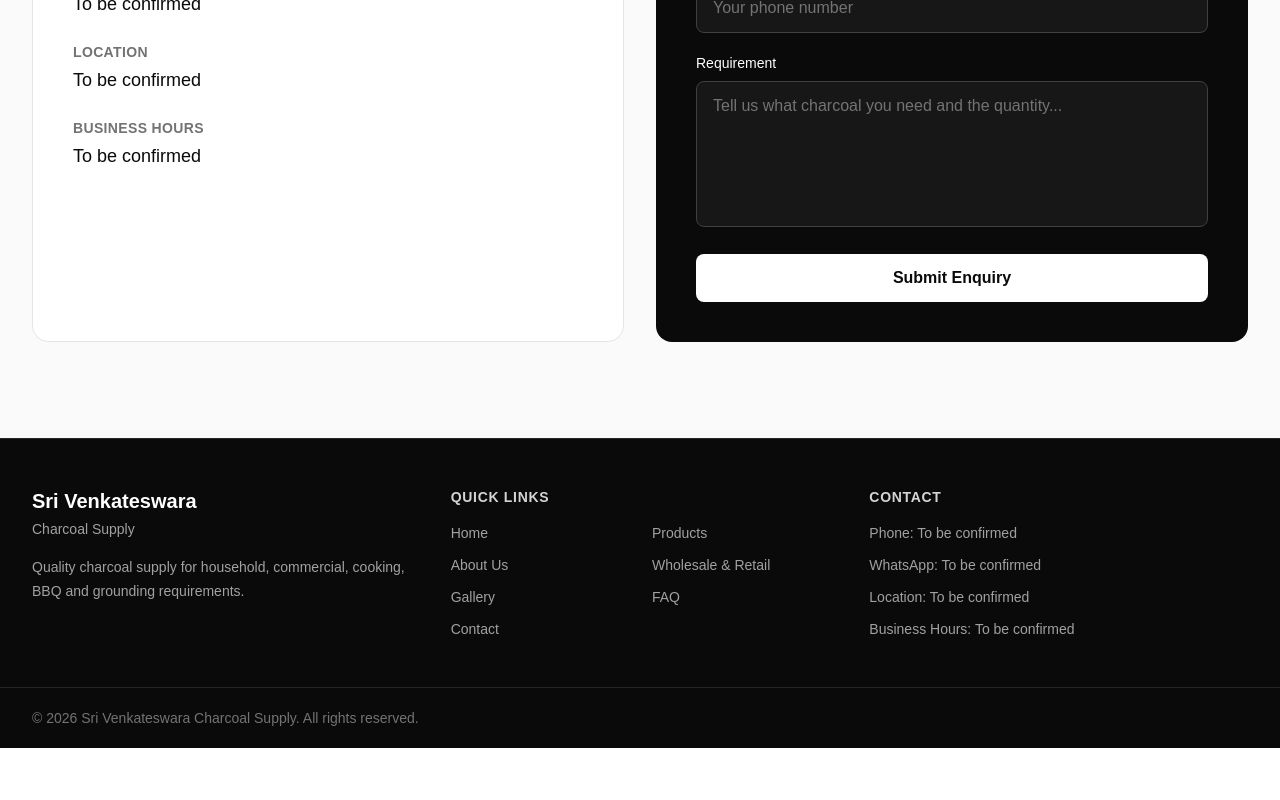
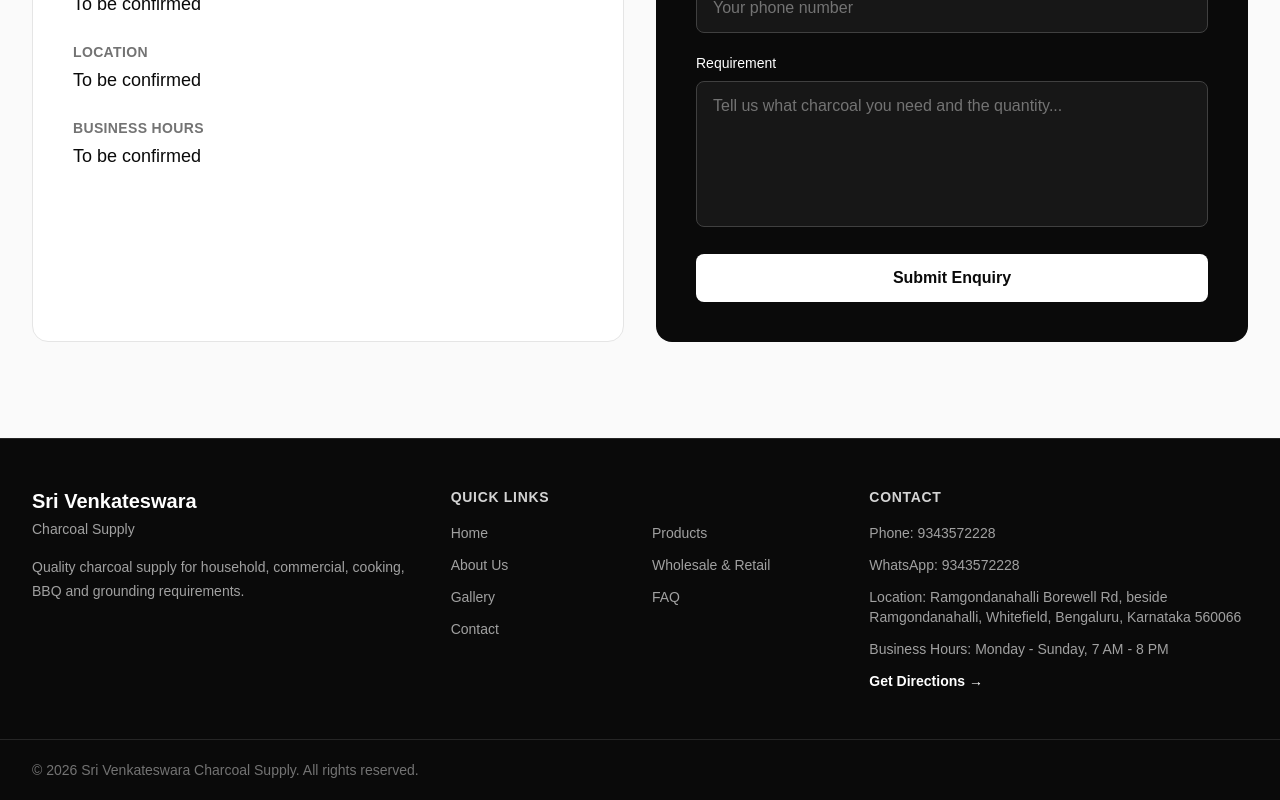
Before and after one commit to Narendra-Git1/sri-venkateswara-charcoal-supply, a React (Vite) app: page / in a window 1280 px wide. Shown: the part 5823-6623 px from the top of the page. Before the commit the page ends 6571 px from the top, so only its background shows below. Built offline with nearby package versions, Linux system fonts and the light colour scheme.

Commit message:
feat: add contact details to footer

```diff
--- a/src/components/layout/Footer.jsx
+++ b/src/components/layout/Footer.jsx
@@ -1,8 +1,11 @@
+import { business } from "../../data/business"
+
 function Footer() {
   return (
     <footer className="border-t border-neutral-800 bg-neutral-950 text-white">
       <div className="mx-auto grid max-w-7xl gap-10 px-4 py-12 sm:px-6 md:grid-cols-3 lg:px-8">
 
+        {/* Business */}
         <div>
           <h2 className="text-xl font-bold">
             Sri Venkateswara
@@ -18,6 +21,7 @@
           </p>
         </div>
 
+        {/* Quick Links */}
         <div>
           <h3 className="text-sm font-semibold uppercase tracking-wider text-neutral-300">
             Quick Links
@@ -28,42 +32,76 @@
               Home
             </a>
 
-            <a href="#products" className="text-sm text-neutral-400 hover:text-white">
+            <a href="/products" className="text-sm text-neutral-400 hover:text-white">
               Products
             </a>
 
-            <a href="#about" className="text-sm text-neutral-400 hover:text-white">
+            <a href="/about" className="text-sm text-neutral-400 hover:text-white">
               About Us
             </a>
 
-            <a href="#wholesale" className="text-sm text-neutral-400 hover:text-white">
+            <a
+              href="/wholesale-retail"
+              className="text-sm text-neutral-400 hover:text-white"
+            >
               Wholesale & Retail
             </a>
 
-            <a href="#gallery" className="text-sm text-neutral-400 hover:text-white">
+            <a href="/gallery" className="text-sm text-neutral-400 hover:text-white">
               Gallery
             </a>
 
-            <a href="#faq" className="text-sm text-neutral-400 hover:text-white">
+            <a href="/faq" className="text-sm text-neutral-400 hover:text-white">
               FAQ
             </a>
 
-            <a href="#contact" className="text-sm text-neutral-400 hover:text-white">
+            <a href="/contact" className="text-sm text-neutral-400 hover:text-white">
               Contact
             </a>
           </div>
         </div>
 
+        {/* Contact */}
         <div>
           <h3 className="text-sm font-semibold uppercase tracking-wider text-neutral-300">
             Contact
           </h3>
 
           <div className="mt-4 space-y-3 text-sm text-neutral-400">
-            <p>Phone: To be confirmed</p>
-            <p>WhatsApp: To be confirmed</p>
-            <p>Location: To be confirmed</p>
-            <p>Business Hours: To be confirmed</p>
+
+            <a
+              href={`tel:${business.phone}`}
+              className="block hover:text-white"
+            >
+              Phone: {business.phone}
+            </a>
+
+            <a
+              href={`https://wa.me/${business.whatsapp}`}
+              target="_blank"
+              rel="noreferrer"
+              className="block hover:text-white"
+            >
+              WhatsApp: {business.whatsapp}
+            </a>
+
+            <p>
+              Location: {business.address}
+            </p>
+
+            <p>
+              Business Hours: {business.businessHours}
+            </p>
+
+            <a
+              href={business.directionsUrl}
+              target="_blank"
+              rel="noreferrer"
+              className="inline-block font-semibold text-white hover:text-neutral-300"
+            >
+              Get Directions →
+            </a>
+
           </div>
         </div>
 
```
